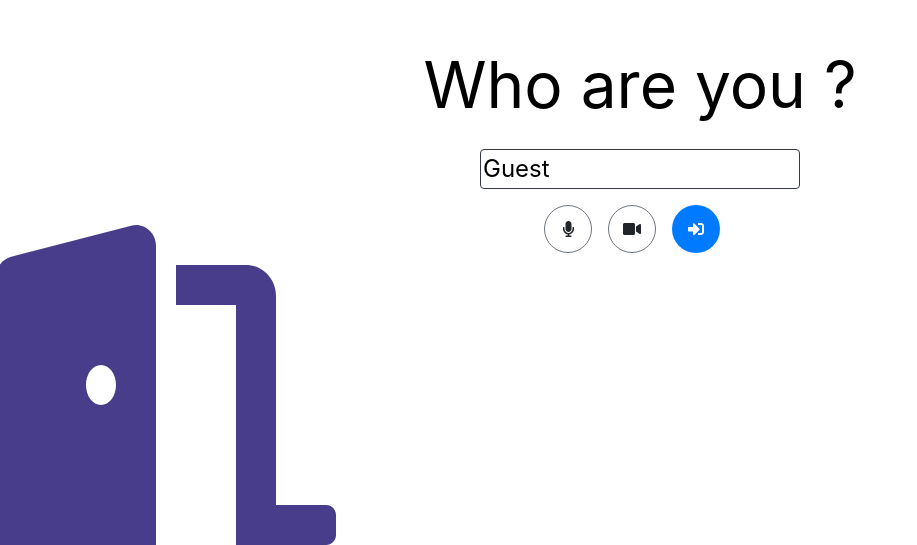
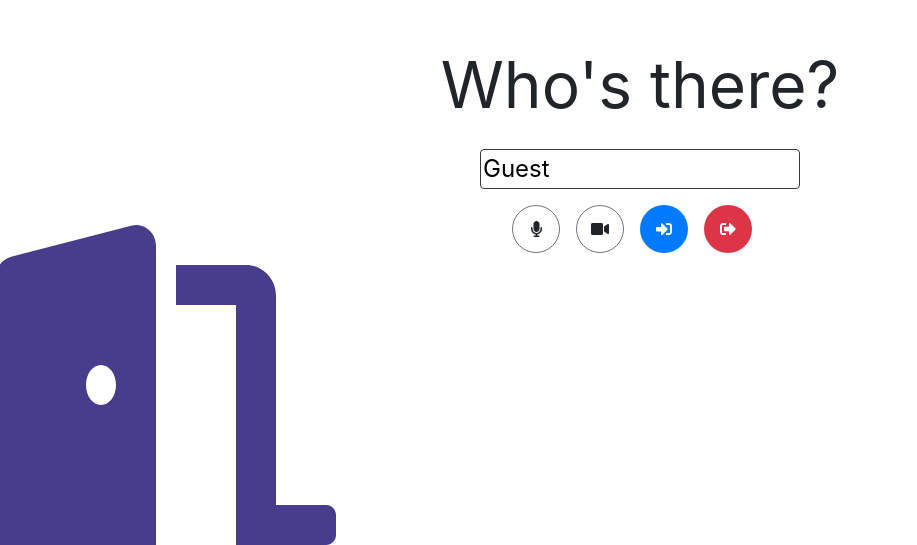
Before and after one commit to 34seod/isthereanyone, a React (Create React App) app in the folder client/: page /1 in a window 1280 px wide. Shown: the part 255-800 px from the top of the page, without its empty margins (0-917 px from the left). Built offline with nearby package versions, Linux system fonts and the light colour scheme.

Commit message:
knock knock

```diff
--- a/client/src/components/GreenRoom/GreenRoom.tsx
+++ b/client/src/components/GreenRoom/GreenRoom.tsx
@@ -1,10 +1,12 @@
 import React, { ChangeEvent, Dispatch, SetStateAction, useEffect, createRef } from 'react';
+import { useHistory  } from 'react-router-dom';
 import {
   faMicrophone,
   faMicrophoneSlash,
   faVideo,
   faVideoSlash,
   faSignInAlt,
+  faSignOutAlt,
   faDoorOpen,
 } from '@fortawesome/free-solid-svg-icons';
 import { FontAwesomeIcon } from '@fortawesome/react-fontawesome';
@@ -20,6 +22,7 @@ type Props = {
 
 const GreenRoom = ({ roomId, roomState, setRoomState }: Props) => {
   const inputRef = createRef<HTMLInputElement>();
+  const history = useHistory();
 
   useEffect(() => {
     inputRef?.current?.focus();
@@ -44,18 +47,21 @@ const GreenRoom = ({ roomId, roomState, setRoomState }: Props) => {
   const handleStartButton = () => {
     setRoomState((prev) => ({ ...prev, isStarted: true }));
   };
+  const handleLeaveButton = () => {
+    history.push('/');
+  };
 
   return (
     <div className="green-room fix h-100 w-100">
       <FontAwesomeIcon icon={faDoorOpen} className="background-icon" />
       <div className="d-flex h-100 w-100">
         <div className="m-auto">
-          <p className="title text-center mb-0">Who are you ?</p>
+          <p className="title text-center mb-0">Who's there?</p>
           <div className="d-flex mt-3">
             <input
               ref={inputRef}
               type="text"
-              placeholder="Insert nickname"
+              placeholder="name"
               value={roomState.nickname}
               onChange={handlenicknameChange}
               onKeyPress={handleKeyPress}
@@ -82,6 +88,12 @@ const GreenRoom = ({ roomId, roomState, setRoomState }: Props) => {
                 className="bg-primary text-white"
                 borderClass=""
               />
+              <IconButton
+                icon={faSignOutAlt}
+                handleOnclick={handleLeaveButton}
+                className="bg-danger text-white"
+                borderClass=""
+              />
             </div>
           </div>
         </div>
--- a/client/src/pages/New/New.css
+++ b/client/src/pages/New/New.css
@@ -1,8 +1,8 @@
-p,
+/* p,
 span {
   color: black;
   text-shadow: -2px 0 white, 0 2px white, 2px 0 white, 0 -2px white;
-}
+} */
 
 .new .background-icon {
   color: darkslateblue;
--- a/client/src/pages/New/New.tsx
+++ b/client/src/pages/New/New.tsx
@@ -58,7 +58,7 @@ const New = () => {
 
           <div className="text-center">
             <Link to={`/${roomName}`} className="mt-3 btn enter-btn-size btn-primary">
-              Enter
+              Knock! Knock!
             </Link>
           </div>
         </div>
```
